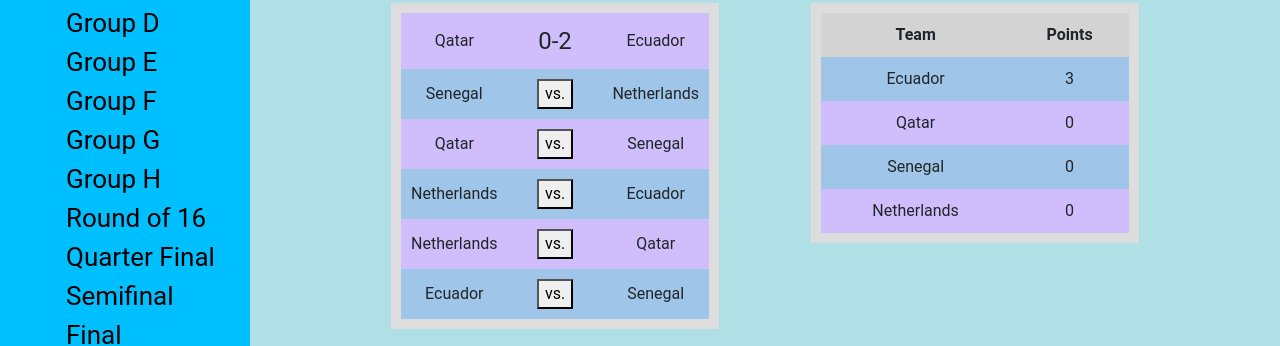
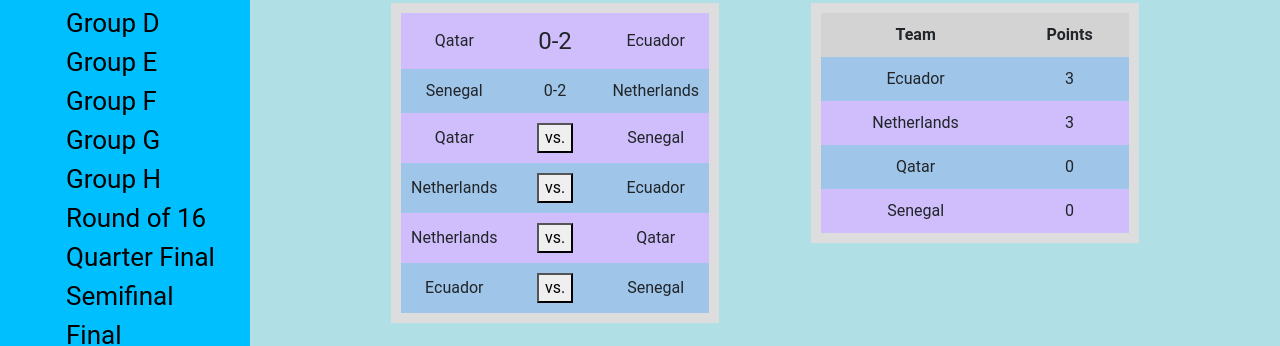
Before and after one commit to chuyo74/wc2022, a plain HTML site: page Group stages.html in a window 1280 px wide. Shown: the part 216-562 px from the top of the page. Drawn offline with nearby package versions, Linux system fonts and the light colour scheme.

Commit message:
Update Group stages.html

```diff
--- a/Group stages.html
+++ b/Group stages.html
@@ -100,7 +100,7 @@
                             </tr>
                             <tr>
                                 <td class="first">Senegal</td>
-                                <td><button id="2" onclick="updateResult(2)">vs.</button></td>
+                                <td class="results">0-2</td>
                                 <td class="second">Netherlands</td>
                             </tr>
                             <tr>
@@ -145,7 +145,7 @@
                             </tr>
                             <tr id="Netherlands">
                                 <td>Netherlands</td>
-                                <td class="Points">0</td>
+                                <td class="Points">3</td>
                             </tr>
                         </table>
                     </div>
```
